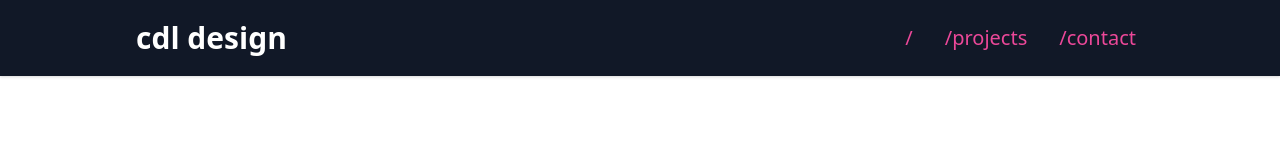
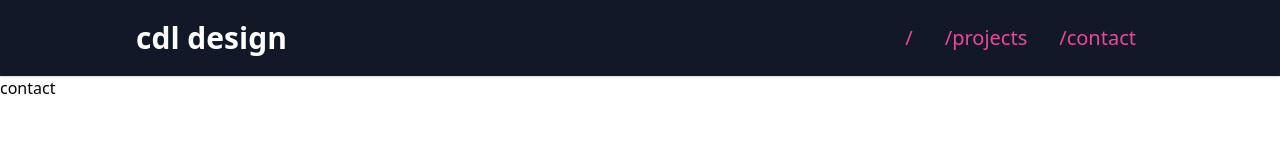
Before and after one commit to cal-dev-lab/cal-dev-lab_uk, a Nuxt app: page /contact in a window 1280 px wide. Shown: the top 166 px of the page. Built offline with nearby package versions, Linux system fonts and the light colour scheme.

Commit message:
Added dummy text for testing

```diff
--- a/pages/contact/index.vue
+++ b/pages/contact/index.vue
@@ -1,5 +1,7 @@
 <template>
-
+    <div>
+        contact
+    </div>
 </template>
 
 <script>
```
